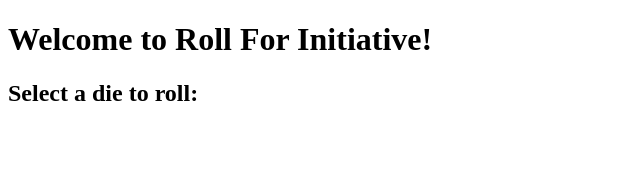
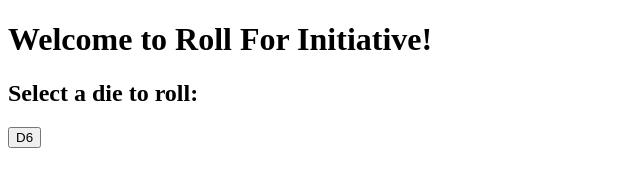
Before and after one commit to dr34m-1sl4nd/dice-roller, a plain HTML site: page index.html in a window 1280 px wide. Shown: the full height of the page, 0-640 px from the left. Drawn offline with Linux system fonts and the light colour scheme.

Commit message:
oops! went all weekend without committing to main

```diff
--- a/index.html
+++ b/index.html
@@ -9,6 +9,9 @@
 <body>
     <h1>Welcome to Roll For Initiative!</h1>
     <h2>Select a die to roll:</h2>
+    <section class="dice">
+        <button onclick="rollD6">D6</button>
+    </section>
     <script src="main.js"></script>
 </body>
 </html>
--- a/main.js
+++ b/main.js
@@ -0,0 +1,6 @@
+function rollD6() {
+    // randomly generates number 1-6
+    return Math.floor(Math.random() * 6);
+}
+
+for (let i = 0; i < 5; i++) console.log(rollD6());
```
